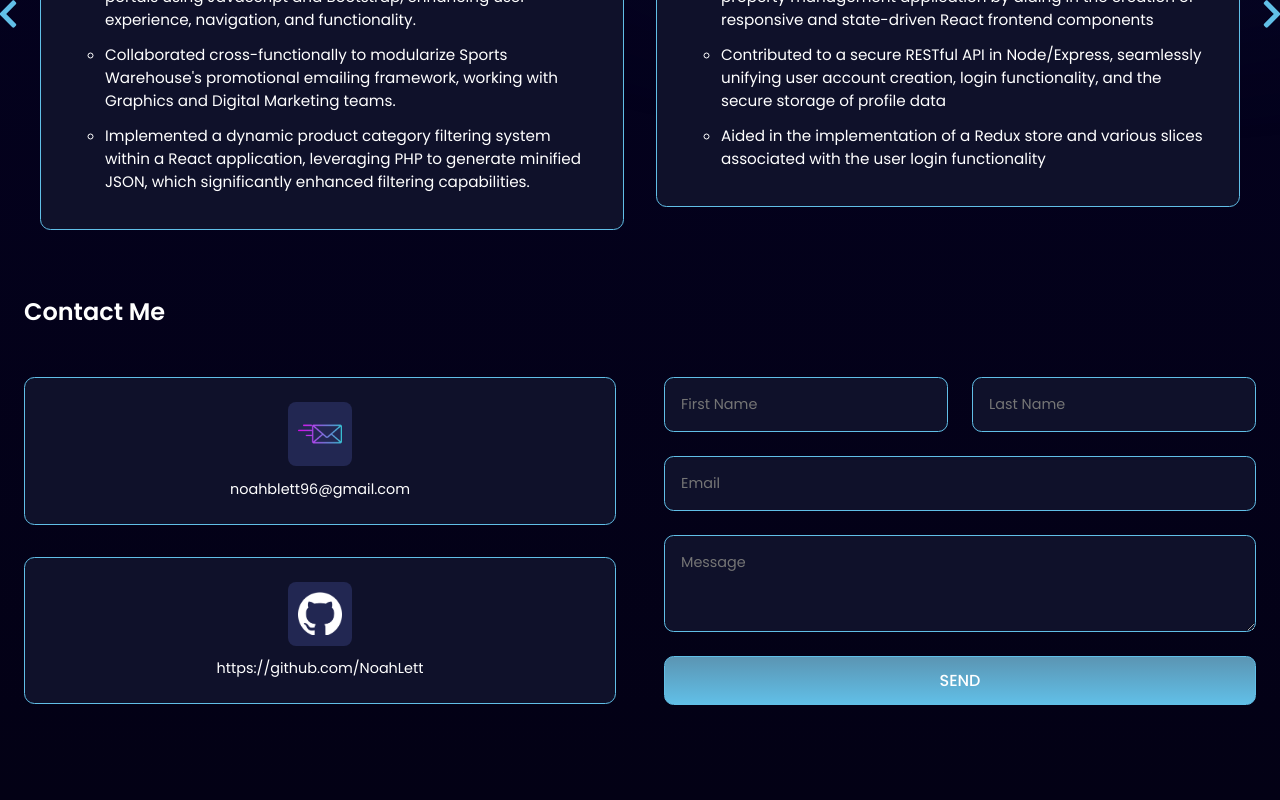
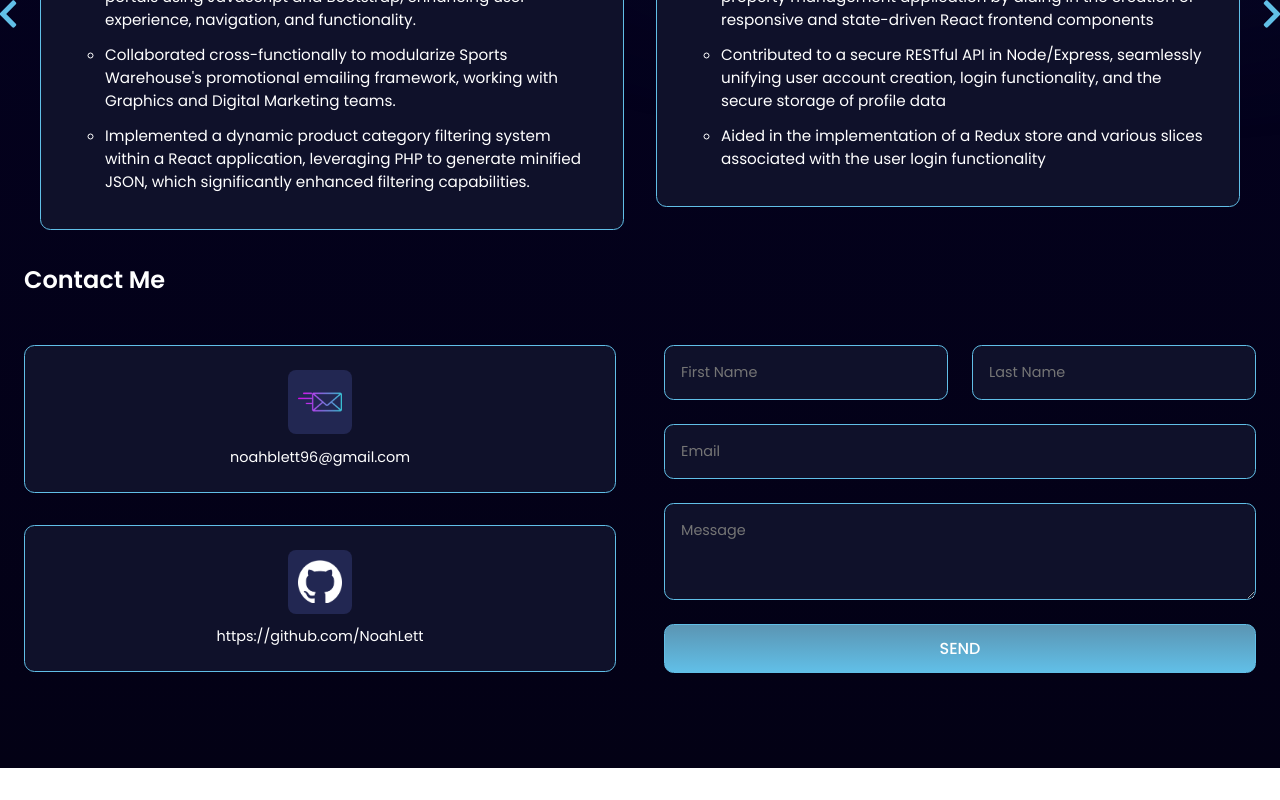
Before and after one commit to NoahLett/my-portfolio, a React (Vite) app: page / in a window 1280 px wide. Shown: the part 1700-2500 px from the top of the page. After the commit the page ends 2468 px from the top, so only its background shows below. Built offline with nearby package versions, Linux system fonts and the light colour scheme.

Commit message:
updated styling

```diff
--- a/src/components/ContactMe/ContactMe.css
+++ b/src/components/ContactMe/ContactMe.css
@@ -1,5 +1,6 @@
 .contact-container {
-    margin: 4rem 0;
+    margin-top: 2rem;
+    margin-bottom: 4rem;
     position: relative;
 }
 
--- a/src/components/Experience/Experience.css
+++ b/src/components/Experience/Experience.css
@@ -1,5 +1,5 @@
 .experience-container {
-    margin: 4rem 0;
+    margin-top: 4rem;
     position: relative;
 }
 
```
